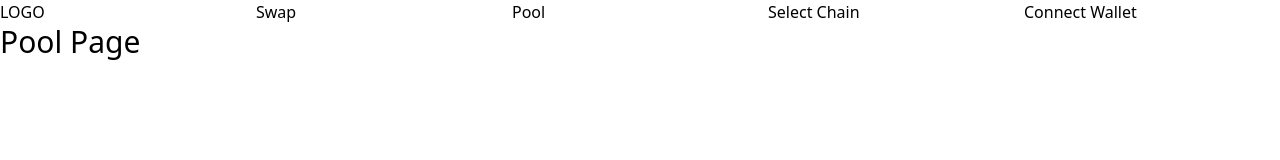
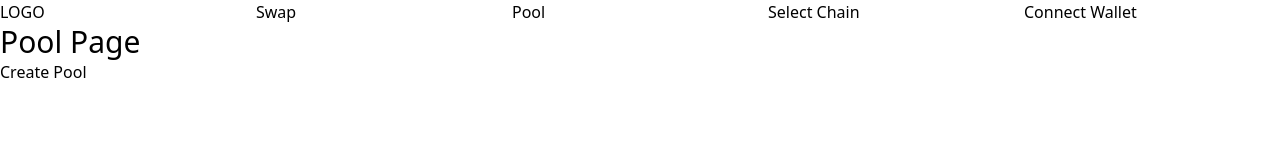
Before and after one commit to HackMoneyNAMM/Frontend, a React (Create React App) app: page /PoolPage in a window 1280 px wide. Shown: the top 160 px of the page. Built offline with nearby package versions, Linux system fonts and the light colour scheme.

Commit message:
Mock pool creation added

```diff
--- a/src/PoolPage/PoolPage.js
+++ b/src/PoolPage/PoolPage.js
@@ -1,12 +1,45 @@
+import { useState } from "react";
 import Header from "../header/Header";
 
+function PoolList(props) {
+  const poolList = props.toBeListed.map((pool) =>
+  <li key={pool.name}>
+    {pool.name}
+  </li>
+  );
+
+  return (
+    <ul>{poolList}</ul>
+  );
+}
+
 function PoolPage() {
+
+  const [pools, setPools] = useState([])
+
+  async function makePool() {
+    console.log("Making Pool");
+    const newPool = {
+      name: "TestPool",
+      tokens: []
+    };
+    const poolArray = [...pools, newPool];
+    setPools(poolArray);
+    console.log(pools);
+  }
+
+
+
   return (
     <div>
       <Header/>
       <h1 className="text-3xl">
         Pool Page
       </h1>
+      <div>
+        <button onClick={makePool}>Create Pool</button>
+      </div>
+      <PoolList toBeListed = {pools}/>
     </div>
   )
 }
```
